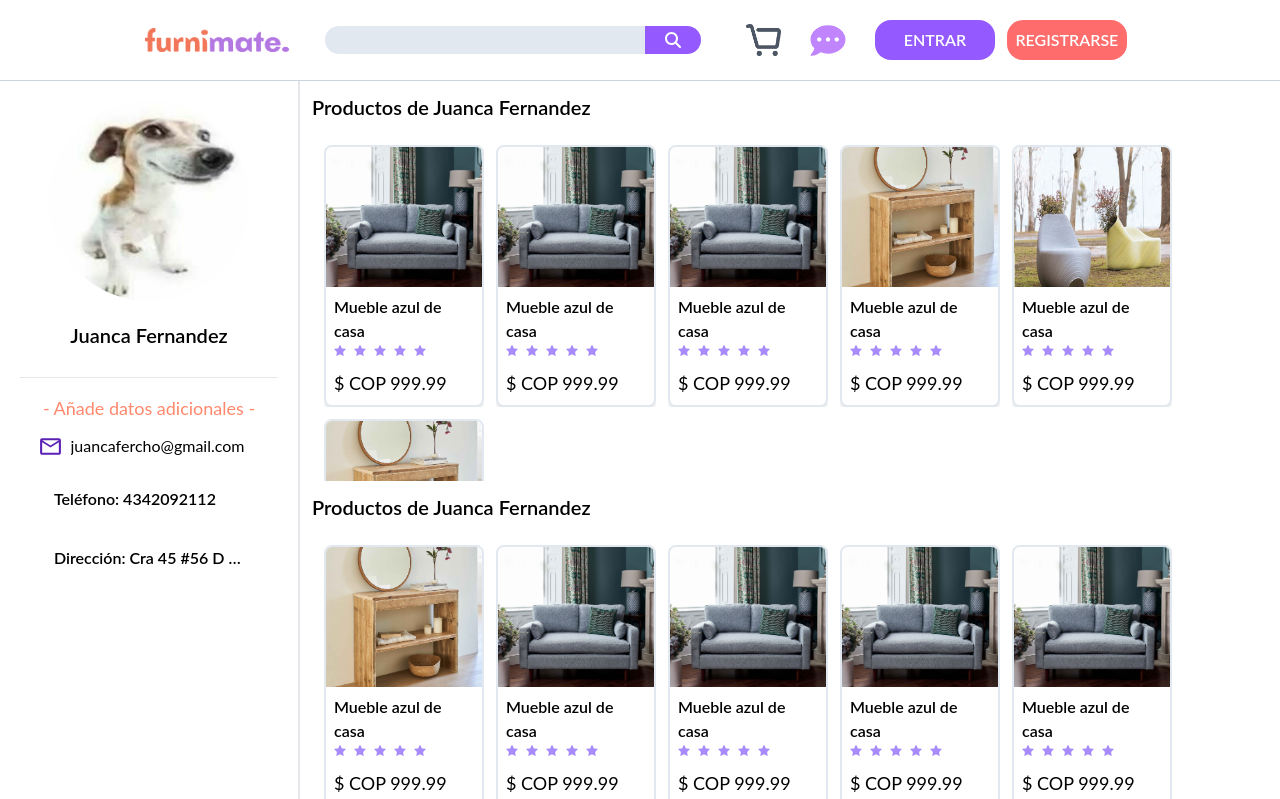
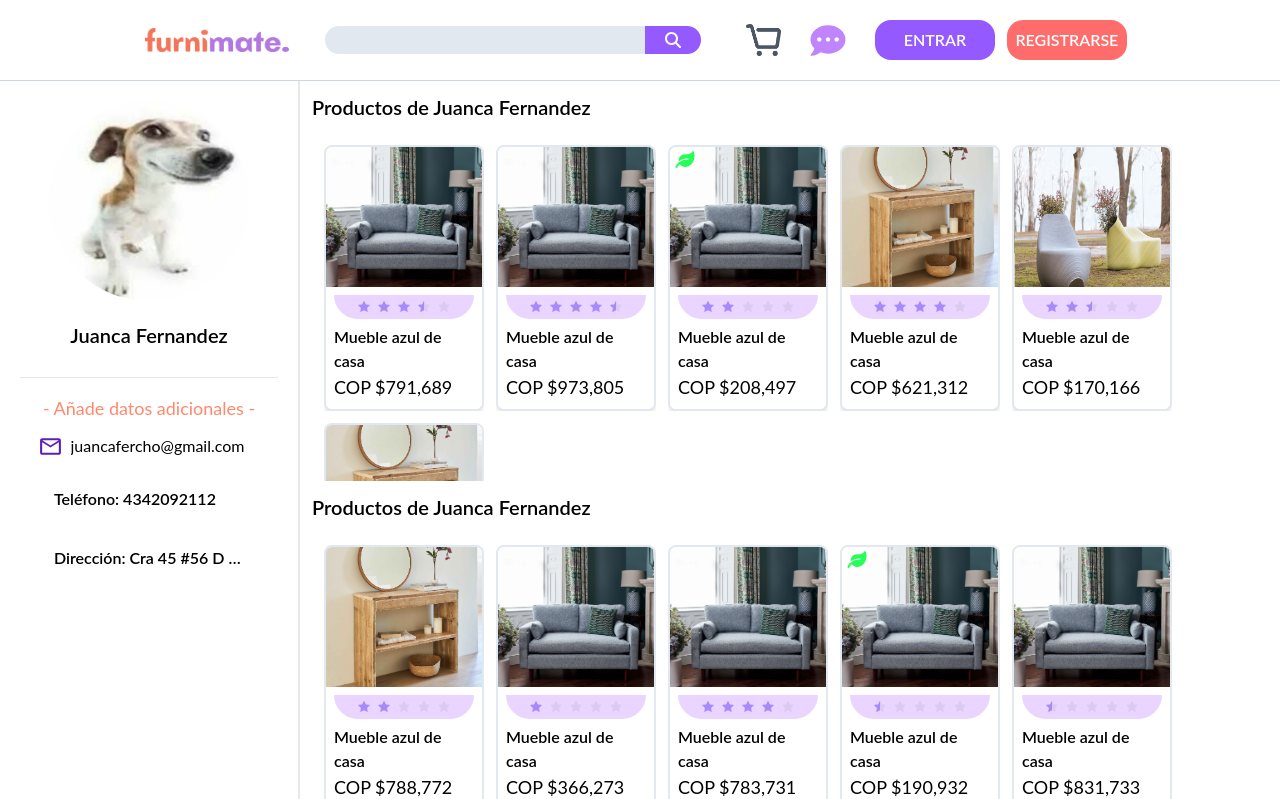
Before and after one commit to plantnt/reactmate, a React (Vite) app: page /profilePageView in a window 1280 px wide. Shown: the top 799 px of the page. Built offline with nearby package versions, Linux system fonts and the light colour scheme; no server answers; the database is empty.

Commit message:
modified:   src/components/catalog.tsx 	modified:   src/components/productCard.tsx

```diff
--- a/src/components/catalog.tsx
+++ b/src/components/catalog.tsx
@@ -3,7 +3,6 @@ import ProductCard from "./productCard"
 const Catalog = () => {
     return(
         <div className="flex flex-wrap gap-3 ml-3 pt-3">
-            <ProductCard />
             <ProductCard />
             <ProductCard />
             <ProductCard />
--- a/src/components/productCard.tsx
+++ b/src/components/productCard.tsx
@@ -7,6 +7,8 @@ import product3 from '../assets/products/3.jpg'
 import product4 from '../assets/products/4.jpg'
 import product5 from '../assets/products/5.jpg'
 
+import { FaLeaf } from "react-icons/fa"
+
 type ImageUrl = string
     const images: ImageUrl[] = [
         product1,
@@ -15,6 +17,7 @@ type ImageUrl = string
         product4,
         product5
     ]
+
 
     function getRandomImage(images: ImageUrl[]): ImageUrl | undefined {
         if(images.length === 0){
@@ -28,17 +31,32 @@ type ImageUrl = string
 
 const ProductCard = () => {
     const randomImage = getRandomImage(images)
+
+    const values = Math.random() * (5 - 0.5) + 0.5;
+
+    const price1 = Math.round(Math.random() * (999 - 100) + 100) ;
+    const price2 = Math.round(Math.random() * (999 - 100) + 100) ;
+
+    const logo = Math.round(Math.random()*(5 - 0));
+
     return(
         <>
             <NavLink to={'/productPage'}>
                 <div className='w-[10rem] bg-white border-2 border-slate-200 rounded-lg shadow-md'>
-                    <div className="h-[140px] w-full overflow-hidden">
+
+                <div className="h-[140px] w-full overflow-hidden relative">
+                    {logo > 3 ? (
+                        <FaLeaf size={25} className="text-[#27ff59] w-[30px] h[30px] block absolute top-0 left-0  bg-white rounded-md p-1"/>
+                    ) : (
+                        ''
+                    ) }
                         <img src={randomImage} alt="Imagen product" className='object-cover'/>
                     </div>
+
                     <div className='w-full p-2 bg-white'>
+                    <Rate allowHalf disabled value={values} className="text-violet-400 pt-1 text-xs text-center bg-purple-200 rounded-b-full px-1 w-full" />
                         <h3 className='font-semibold text-wrap truncate'>Mueble azul de casa</h3>
-                        <Rate allowHalf disabled value={5} className="text-violet-400 text-xs" />
-                        <h1 className='text-lg'>$ COP 999.99</h1>
+                        <h1 className='text-lg'>COP ${price1},{price2}</h1>
                     </div>
                 </div>
             </NavLink>
```
